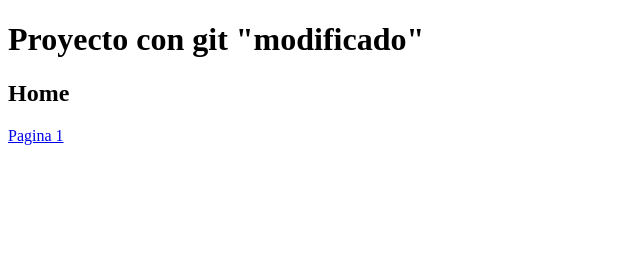
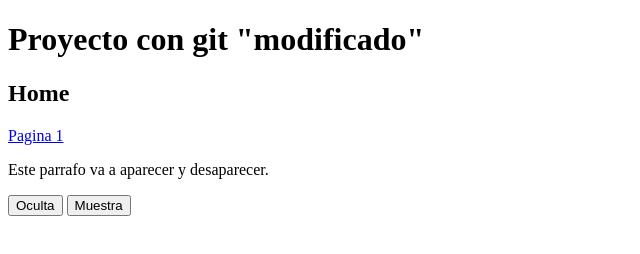
Before and after one commit to datsuny/testGit, a plain HTML site: page index.html in a window 1280 px wide. Shown: the whole page, without its empty margins (0-640 px from the left). Drawn offline with Linux system fonts and the light colour scheme.

Commit message:
commit con Javascript

```diff
--- a/index.html
+++ b/index.html
@@ -7,5 +7,15 @@
 	<h1>Proyecto con git "modificado"</h1>
 	<h2>Home</h2>
 	<a href="pagina1.html">Pagina 1</a>
+	<br>
+	<p id="miparrafo">
+	Este parrafo va a aparecer y desaparecer.
+	</p>
+
+	<input type="button" value="Oculta"
+	onclick="document.getElementById('miparrafo').style.visibility='hidden'">
+
+	<input type="button" value="Muestra"
+	onclick="document.getElementById('miparrafo').style.visibility='visible'">
 </body>
 </html>
```
